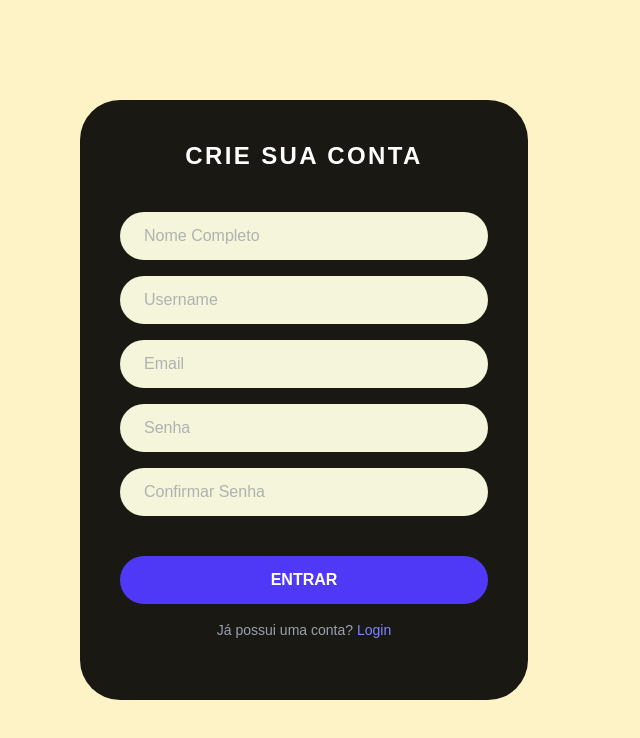
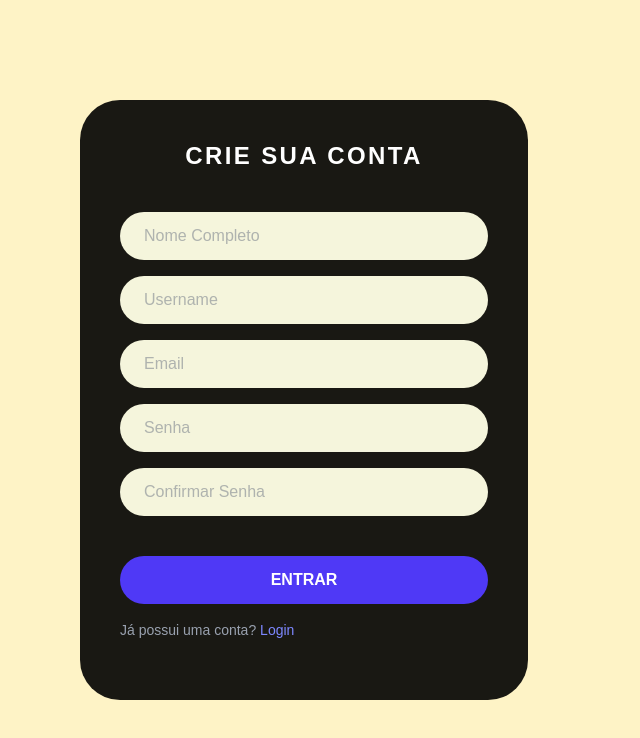
Before and after one commit to ArthurC00/projeto-PT-CJR-front, a Next.js app: page / in a window 1280 px wide. Shown: the top 738 px of the page, without its empty margins (0-640 px from the left). Built offline with nearby package versions, Linux system fonts and the light colour scheme.

Commit message:
style: usei o self-start pra alinhar o CRIAR CONTA na esquerda

```diff
--- a/app/page.tsx
+++ b/app/page.tsx
@@ -25,12 +25,12 @@ export default function TodoList() {
           ))}
         </div>
 
-        <button className="w-full mt-10 bg-indigo-600 text-white py-3 rounded-full font-bold hover:bg-indigo-700 transition-all">
+        <button className="w-full mt-10 bg-indigo-600 text-white py-3 rounded-full font-bold hover:bg-indigo-700 transition-all"> {/* arrumando a funçao ENTRAR para se tornar clicável, com a cor ficando mais escura ao clicar em cima. definição de layout */}
           ENTRAR
         </button>
 
-        <p className="text-gray-400 mt-4 text-sm">
-          Já possui uma conta? <span className="text-indigo-400 cursor-pointer hover:underline">Login</span>
+        <p className="text-gray-400 mt-4 text-sm self-start"> {/*  layout para CRIAR CONTA. */}
+          Já possui uma conta? <span className="text-indigo-400 cursor-pointer hover:underline">Login</span> {/* self-start: da ao código selecionado o proprio alinhamento */}
         </p>
       </div>
     </div>
```
